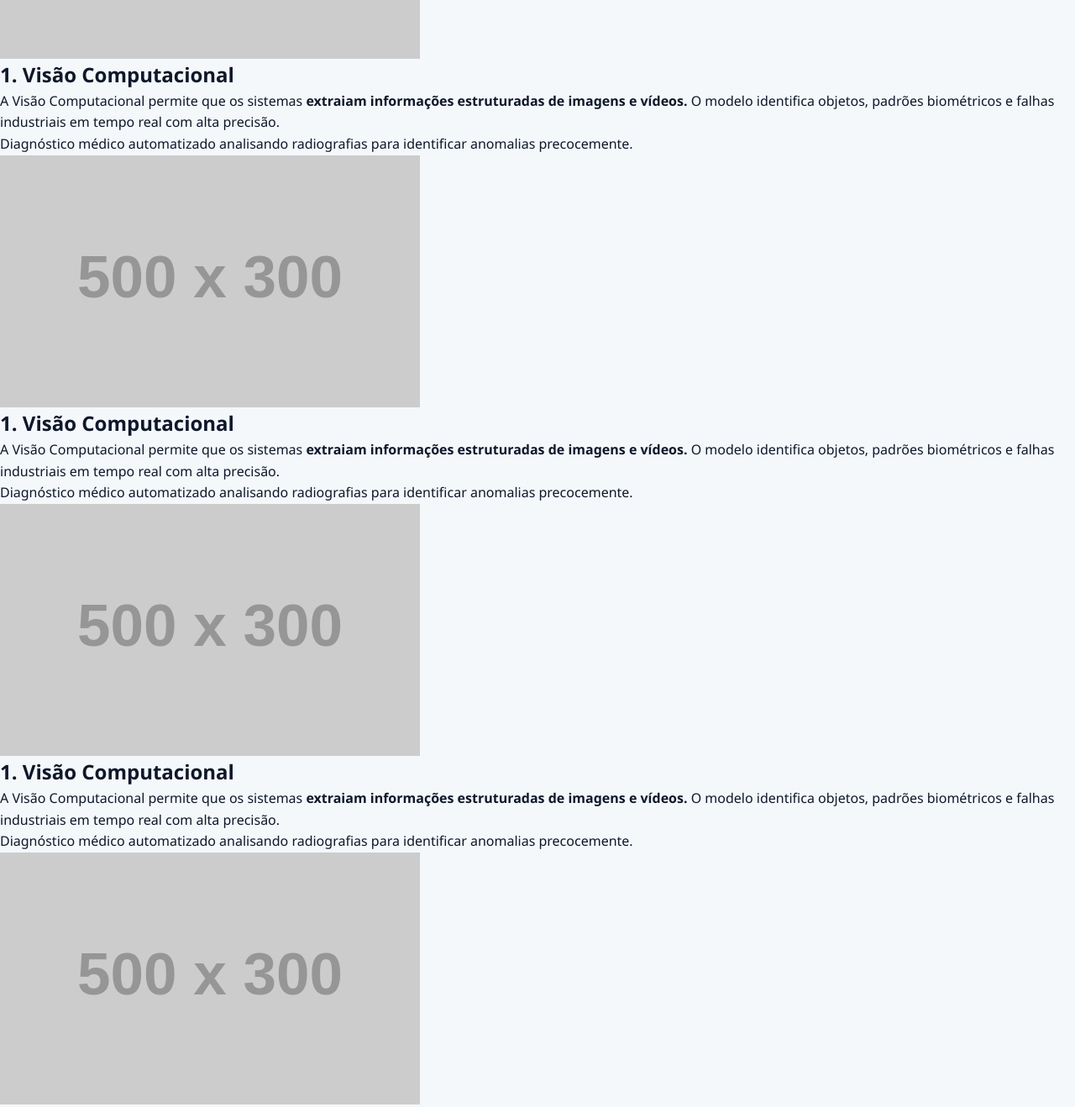
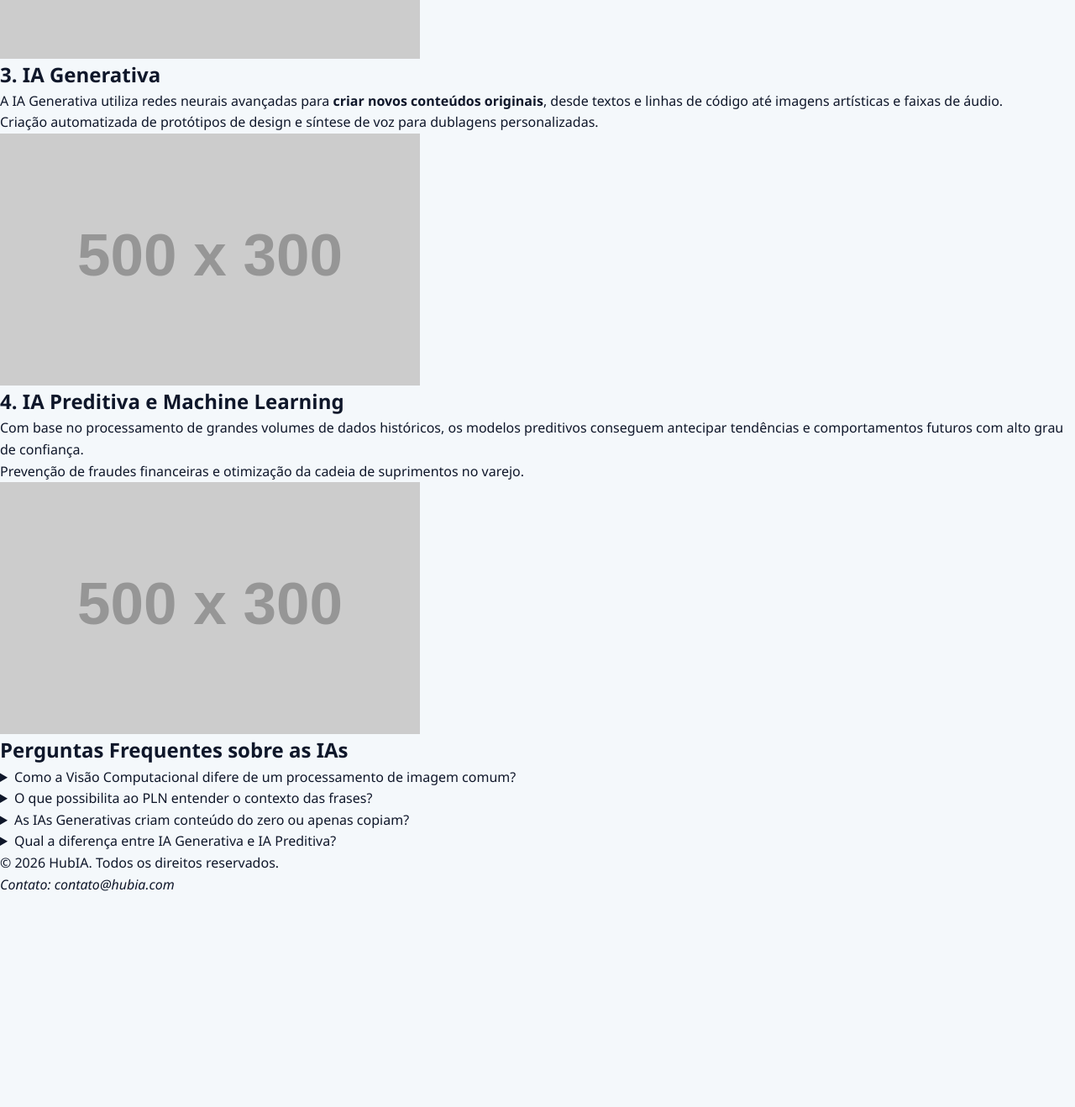
Before and after one commit to rodrigogfilho-cloud/DISPLAY, a website: page hub-ia/index.html in a window 1280 px wide. Shown: the part 1020-2338 px from the top of the page at 84% size. After the commit the page ends 2150 px from the top, so only its background shows below. Drawn offline with Linux system fonts and the light colour scheme; placeholder pictures from the web are drawn by us.

Commit message:
ADD: Modificação dos textos dentro das sections (VC, pnl, ia generative, ia preditiva ) e pré formulãção do faq.

```diff
--- a/hub-ia/CSS/reset.css
+++ b/hub-ia/CSS/reset.css
@@ -1,18 +1,21 @@
-*{
+* {
   margin: 0;
   padding: 0;
   box-sizing: border-box;
-
 }
 
-html{
+html {
+  /* define que 1rem = 10px (preservando acessibilidade) */
+  font-size: 62.5%;
   scroll-behavior: smooth;
   font-family: var(--font-main);
   background-color: var(--color-bg-body);
   color: var(--color-text-main);
 }
 
-body{
+body {
+  /* garante o texto base do documento em 16px (1.6rem) */
+  font-size: var(--font-size-base);
   padding-top: var(--header-height);
   padding-bottom: var(--footer-height);
   line-height: 1.6;
@@ -22,20 +25,19 @@ ul, ol {
   list-style: none;
 }
 
-a{
+a {
   text-decoration: none;
-    /* Herdar as cores do pai */
   color: inherit;
 }
 
-img{
+img {
   max-width: 100%;
   height: auto;
   display: block;
 }
 
-mark{
-    background-color: var(--color-highlight); /*  Váriavel (--color-highlight) não existe */
+mark {
+  background-color: var(--color-highlight);
   padding: 2px 6px;
   border-radius: 4px;
 }
--- a/hub-ia/CSS/variables.css
+++ b/hub-ia/CSS/variables.css
@@ -1,26 +1,36 @@
 :root {
-    /* Paleta de Cores */
+  /* cores principais (paleta clara tecnológica) */
   --color-bg-body: #f4f8fb;
   --color-bg-transparent: rgba(255, 255, 255, 0.9);
-    --color-bg-card: #ffffff;
+  --color-bg-card: #fff;
   --color-primary: #0284c7;
-    --color-primary-hover: #0369a1; /* Azul Tech Principal */
-    --color-secondary: #0d9488; /* Verde Teal Secundário */
+  --color-primary-hover: #0369a1;
+  --color-secondary: #0d9488;
+  --color-accent: #2563eb;
+  --color-highlight: #fef08a;
 
-    /* Textos e Bordas */
-    --color-text-main: #0f172a; /* Grafite Escuro */
-    --color-text-muted: #475569; /* Cinza Neutro */
+  /* textos e bordas */
+  --color-text-main: #0f172a;
+  --color-text-muted: #475569;
   --color-border: #e2e8f0;
   --color-nav-list-bg: #f1f5f9;
-    --color-nav-link-hover: #ffffff;
+  --color-nav-link-hover: #fff;
 
-    /* Tipografia */
+  /* tipografia (base 10px = 1rem) */
   --font-main: 'Segoe UI', system-ui, -apple-system, sans-serif;
-    --font-size-sm: 0.875rem; /* 14px */
-    --font-size-base: 1rem; /* 16px */
-    --font-size-xl: 1.875rem; /* 30px */
+  --font-size-sm: 1.4rem;
+  --font-size-base: 1.6rem;
+  --font-size-lg: 2rem;
+  --font-size-xl: 3rem;
 
-    /* Layout e Estrutura */
+  /* efeitos e sombras */
+  --radius-sm: 0.8rem;
+  --radius-md: 1.6rem;
+  --shadow-card: 0 10px 25px -5px rgba(148, 163, 184, 0.25);
+  --shadow-hover: 0 15px 30px -5px rgba(2, 132, 199, 0.2);
+  --transition: all 0.3s cubic-bezier(0.4, 0, 0.2, 1);
+
+  /* alturas do layout */
   --header-height: 10vh;
   --footer-height: 8vh;
   --section-height: calc(100vh - var(--header-height) - var(--footer-height));
--- a/hub-ia/index.html
+++ b/hub-ia/index.html
@@ -56,21 +56,19 @@
         <section id="nlp" class="section-ia section-ia--reverse">
             <div class="section-ia__container">
                 <article class="section-ia__content">
-                    <h2 class="section-ia__title">1. Visão Computacional </h2>
-                    <p class="section-ia__text">A Visão Computacional permite que os sistemas <strong> extraiam
-                            informações
-                            estruturadas de imagens e vídeos.</strong> O modelo identifica objetos, padrões biométricos
-                        e
-                        falhas industriais em tempo real com alta precisão.</p>
-                    <p class="section-ia__text"> Diagnóstico médico automatizado analisando radiografias para
-                        identificar anomalias precocemente.</p>
+                    <h2 class="section-ia__title">2. Processamento de Linguagem Natural (PLN)</h2>
+                    <p class="section-ia__text">Sistemas de PLN capacitam máquinas a compreender, interpretar e gerar
+                        linguagem humana. Através da análise contextual, a IA capta intenções e sentimentos nas
+                        conversas.</p>
+                    <p class="section-ia__text">Atendimento ao cliente via assistentes virtuais capazes de
+                        resolver problemas complexos com respostas fluidas. </p>
                 </article>
             </div>
 
             <aside class="section-ia__aside">
                 <div class="card-image">
-                    <img src="https://placehold.co/500x300/e2e8f0/0284c7?text=Visao+Computacional+500x300 "
-                        alt="Exemplo de Visão Computacional" class="card-image__img">
+                    <img src="https://placehold.co/500x300/e2e8f0/0d9488?text=PLN+Linguagem+500x300"
+                        alt="Exemplo de PLN" class="card-image__img">
                 </div>
             </aside>
 
@@ -80,20 +78,19 @@
         <section id="generative" class="section-ia">
             <div class="section-ia__container">
                 <article class="section-ia__content">
-                    <h2 class="section-ia__title">1. Visão Computacional </h2>
-                    <p class="section-ia__text">A Visão Computacional permite que os sistemas <strong> extraiam
-                            informações
-                            estruturadas de imagens e vídeos.</strong> O modelo identifica objetos, padrões biométricos
-                        e
-                        falhas industriais em tempo real com alta precisão.</p>
-                    <p class="section-ia__text"> Diagnóstico médico automatizado analisando radiografias para
-                        identificar anomalias precocemente.</p>
+                    <h2 class="section-ia__title">3. IA Generativa</h2>
+                    <p class="section-ia__text">A IA Generativa utiliza redes neurais avançadas para <strong>criar novos
+                            conteúdos
+                            originais</strong>, desde textos e linhas de código até imagens artísticas e faixas de
+                        áudio.</p>
+                    <p class="section-ia__text">Criação automatizada de protótipos de design e síntese de voz
+                        para dublagens personalizadas. </p>
                 </article>
             </div>
 
             <aside class="section-ia__aside">
                 <div class="card-image">
-                    <img src="https://placehold.co/500x300/e2e8f0/0284c7?text=Visao+Computacional+500x300 "
+                    <img src="https://placehold.co/500x300/e2e8f0/2563eb?text=IA+Generativa+500x300"
                         alt="Exemplo de Visão Computacional" class="card-image__img">
                 </div>
             </aside>
@@ -103,20 +100,19 @@
         <section id="predictive" class="section-ia section-ia--reverse">
             <div class="section-ia__container">
                 <article class="section-ia__content">
-                    <h2 class="section-ia__title">1. Visão Computacional </h2>
-                    <p class="section-ia__text">A Visão Computacional permite que os sistemas <strong> extraiam
-                            informações
-                            estruturadas de imagens e vídeos.</strong> O modelo identifica objetos, padrões biométricos
-                        e
-                        falhas industriais em tempo real com alta precisão.</p>
-                    <p class="section-ia__text"> Diagnóstico médico automatizado analisando radiografias para
-                        identificar anomalias precocemente.</p>
+                    <h2 class="section-ia__title">4. IA Preditiva e Machine Learning</h2>
+                    <p class="section-ia__text">Com base no processamento de grandes volumes de dados históricos, os
+                        modelos
+                        preditivos conseguem antecipar tendências e comportamentos futuros com alto grau de
+                        confiança.</p>
+                    <p class="section-ia__text">Prevenção de fraudes financeiras e otimização da cadeia de
+                        suprimentos no varejo.</p>
                 </article>
             </div>
 
             <aside class="section-ia__aside">
                 <div class="card-image">
-                    <img src="https://placehold.co/500x300/e2e8f0/0284c7?text=Visao+Computacional+500x300 "
+                    <img src="https://placehold.co/500x300/e2e8f0/0284c7?text=IA+Preditiva+500x300"
                         alt="Exemplo de Visão Computacional" class="card-image__img">
                 </div>
             </aside>
@@ -125,31 +121,52 @@
 
         <!-- Seção faq-->
         <section id="faq" class="faq">
-            <div class="section-ia__container">
-                <article class="section-ia__content">
-                    <h2 class="section-ia__title">1. Visão Computacional </h2>
-                    <p class="section-ia__text">A Visão Computacional permite que os sistemas <strong> extraiam
-                            informações
-                            estruturadas de imagens e vídeos.</strong> O modelo identifica objetos, padrões biométricos
-                        e
-                        falhas industriais em tempo real com alta precisão.</p>
-                    <p class="section-ia__text"> Diagnóstico médico automatizado analisando radiografias para
-                        identificar anomalias precocemente.</p>
-                </article>
-            </div>
+            <h2>Perguntas Frequentes sobre as IAs</h2>
+            <details>
 
-            <aside class="section-ia__aside">
-                <div class="card-image">
-                    <img src="https://placehold.co/500x300/e2e8f0/0284c7?text=Visao+Computacional+500x300 "
-                        alt="Exemplo de Visão Computacional" class="card-image__img">
-                </div>
-            </aside>
+                <summary> Como a Visão Computacional difere de um processamento de imagem
+                    comum?</summary>
+                <p>O processamento comum apenas altera pixels (como aplicar filtros). A
+                    Visão Computacional interpreta o contexto da imagem, identificando o que cada
+                    elemento significa.</p>
+
+            </details>
+
+            <details>
+
+                <summary>O que possibilita ao PLN entender o contexto das frases?</summary>
+                <p>Modelos de linguagem modernos analisam as palavras em relação a todas
+                    as outras na mesma frase, permitindo identificar duplo sentido e gírias.</p>
+
+            </details>
+
+            <details>
+
+                <summary>As IAs Generativas criam conteúdo do zero ou apenas copiam?</summary>
+                <p>Elas aprendem os padrões de milhões de exemplos e sintetizam criações
+                    inéditas baseadas nesses aprendizados. </p>
+
+            </details>
+
+            <details>
+
+                <summary>Qual a diferença entre IA Generativa e IA Preditiva?</summary>
+                <p>A Generativa cria novos conteúdos (mídia/texto), enquanto a Preditiva
+                    analisa dados passados para estimar resultados futuros.</p>
+
+            </details>
+
         </section>
 
     </main>
 
     <footer class="footer">
-
+        <div class="footer__section">
+            <p>&copy; 2026 HubIA. Todos os direitos reservados.</p>
+        </div>
+        <div class="footer__section">
+            <address>Contato: <a href="mailto:contato@hubia.com">contato@hubia.com</a></address>
+        </div>
     </footer>
 </body>
 
```
Lines whose indentation alone changed are shown as unchanged.
